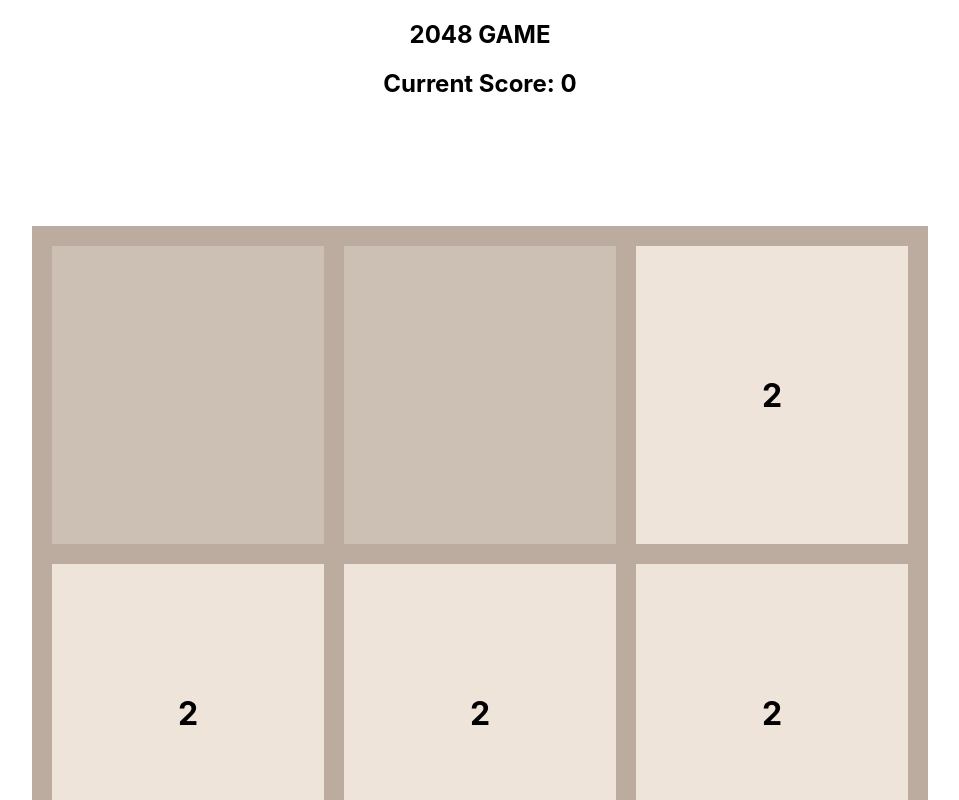
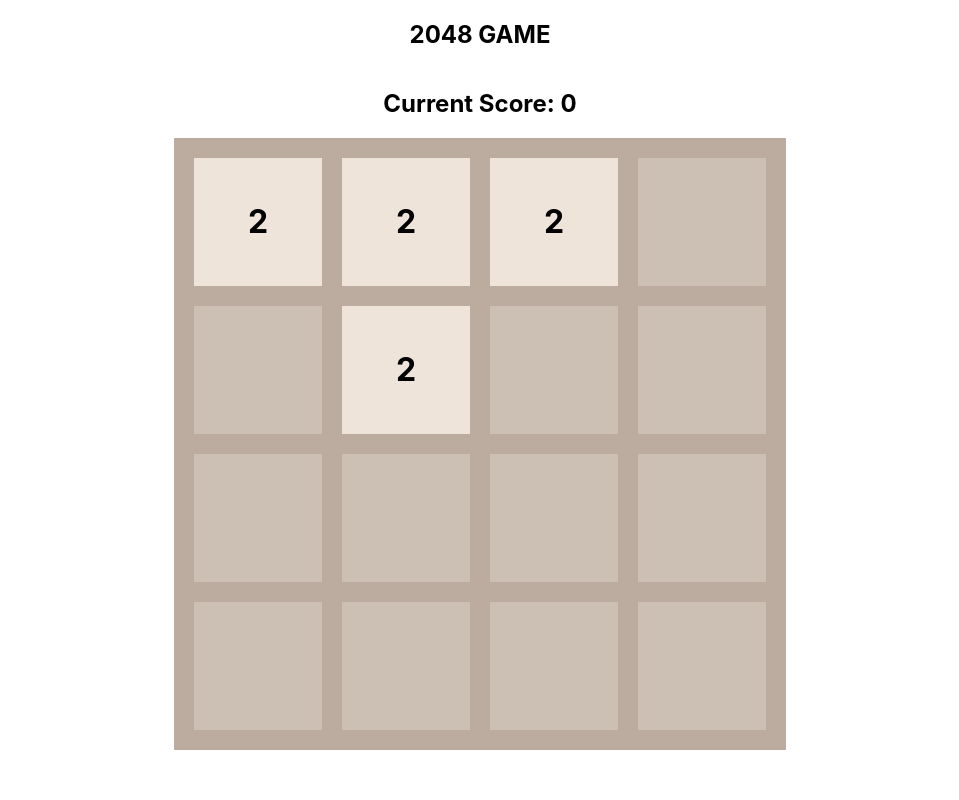
Before and after one commit to JubaF/2048game, a React (Create React App) app: page / in a window 1280 px wide. Shown: the top 800 px of the page, without its empty margins (160-1119 px from the left). Built offline with nearby package versions, Linux system fonts and the light colour scheme.

Commit message:
issue up and down solved

```diff
--- a/src/App.js
+++ b/src/App.js
@@ -1,6 +1,5 @@
 import './App.css';
 import Grid from "./components/Grid/grid";
-
 
 
 function App() {
@@ -8,9 +7,16 @@ function App() {
 
     return (
         <div className="App">
-            <div>
+            <div style={{
+                display: 'flex',
+                justifyContent: "center",
+                alignItems: "center",
+                flexDirection: "column",
+                width: '100%',
+
+            }}>
                 <h2>2048 GAME</h2>
-                <Grid size={3}/>
+                <Grid size={4}/>
             </div>
 
         </div>
--- a/src/components/Grid/grid.jsx
+++ b/src/components/Grid/grid.jsx
@@ -24,8 +24,12 @@ function Grid(props) {
     // Total Tile to use
     if (!isInitialized) {
         let tempList = [...tileList];
-        for (let i = 0; i < 9; i++) {
-            let rdNumber = Math.floor((Math.random() * 100) + 1) % 2 === 0 ? 0 : 2;
+        let totalNumberHigherZero = 0;
+        for (let i = 0; i < size * size; i++) {
+            let rdNumber = totalNumberHigherZero === size ? 0 : Math.floor((Math.random() * 100) + 1) % 2 === 0 ? 0 : 2;
+            if (rdNumber !== 0) {
+                totalNumberHigherZero += 1;
+            }
             tempList.push({value: rdNumber})
         }
         setTileList(tempList);
@@ -53,7 +57,7 @@ function Grid(props) {
         };
     }, []);
 
-    const sizeTile = windowSize.innerWidth * 0.7 / size;
+    const sizeTile = windowSize.innerWidth * 0.4 / size;
     const borderGap = '20px';
 
     //Get and Set Game Score
@@ -61,13 +65,12 @@ function Grid(props) {
     const [score, setScore] = useState(0);
     const [gameState, setGameState] = useState('on');
 
-    const updateScore = (newPoints) => {
-        console.log("This is the newPoints :" + newPoints);
-        let newScore = score;
-        newScore += newPoints;
-        setScore(newScore);
-
-    };
+    // const updateScore = (newPoints) => {
+    //     console.log("This is the newPoints :" + newPoints);
+    //     let newScore = score + newPoints;
+    //     setScore(newScore);
+    //
+    // };
 
     //Update Grid
 
@@ -166,6 +169,7 @@ function Grid(props) {
     const updateGrid = async (key) => {
         let tempList = [...tileList];
         let newPoints = 0;
+
         if (key === 'down') {
             for (let i = tileList.length - 1; i >= 0; i--) {
                 // console.log(i);
@@ -176,15 +180,24 @@ function Grid(props) {
                             let tempTile = tileList[i - (size * j)];
                             console.log(tempTile);
                             //Check if tile is empty
-                            if (tempList[i].value === 0 && tempTile.value > 0) {
+                            let canSwap = true;
+                            for (let k = i - size; k > (i - (j * size)); k = k - size) {
+                                console.log('this is k: ' + k);
+                                if (tempList[k].value > 0) {
+                                    console.log('false');
+                                    canSwap = false;
+                                    break;
+                                }
+                            }
+                            if (tempList[i].value === 0 && tempTile.value > 0 && canSwap) {
                                 tempList[i].value += tempTile.value;
                                 tempTile.value = 0;
                                 //Increase Score ...
                             }
                             // Check if it's same value + has not been swapped already
-                            else if (tempList[i].value === tempTile.value && !didTileIncrease) {
+                            else if (tempList[i].value === tempTile.value && !didTileIncrease && canSwap) {
                                 tempList[i].value += tempTile.value;
-                                newPoints += tempTile.value;
+                                newPoints = newPoints + tempTile.value;
                                 tempTile.value = 0;
                                 didTileIncrease = true;
 
@@ -203,15 +216,24 @@ function Grid(props) {
                             let tempTile = tileList[i + (size * j)];
                             console.log(tempTile);
                             //Check if tile is empty
-                            if (tempList[i].value === 0 && tempTile.value > 0) {
+                            let canSwap = true;
+                            for (let k = i + size; k < (i + (j * size)); k = k + size) {
+                                console.log('this is k: ' + k);
+                                if (tempList[k].value > 0) {
+                                    console.log('false');
+                                    canSwap = false;
+                                    break;
+                                }
+                            }
+                            if (tempList[i].value === 0 && tempTile.value > 0 && canSwap) {
                                 tempList[i].value += tempTile.value;
                                 tempTile.value = 0;
                                 //Increase Score ...
                             }
                             // Check if it's same value + has not been swapped already
-                            else if (tempList[i].value === tempTile.value && !didTileIncrease) {
+                            else if (tempList[i].value === tempTile.value && !didTileIncrease && canSwap) {
                                 tempList[i].value += tempTile.value;
-                                newPoints += tempTile.value;
+                                newPoints = newPoints + tempTile.value;
                                 tempTile.value = 0;
                                 didTileIncrease = true;
 
@@ -239,7 +261,7 @@ function Grid(props) {
                             // Check if it's same value + has not been swapped already
                             else if (tempList[i].value === tempTile.value && !didTileIncrease) {
                                 tempList[i].value += tempTile.value;
-                                newPoints += tempTile.value;
+                                newPoints = newPoints + tempTile.value;
                                 tempTile.value = 0;
                                 didTileIncrease = true;
 
@@ -275,7 +297,7 @@ function Grid(props) {
                             // Check if it's same value + has not been swapped already
                             else if (tempList[i].value === tempTile.value && !didTileIncrease) {
                                 tempList[i].value += tempTile.value;
-                                newPoints += tempTile.value;
+                                newPoints = newPoints + tempTile.value;
                                 tempList[i - j].value = 0;
                                 didTileIncrease = true;
 
@@ -290,7 +312,8 @@ function Grid(props) {
         tempList = addTile(tempList);
         // console.log(tempList);
         // await delay(5000);
-        updateScore(newPoints);
+        console.log(score);
+        setScore(score + newPoints);
         setTileList(tempList);
     };
 
@@ -319,7 +342,7 @@ function Grid(props) {
         <div
             style={{
                 display: 'grid',
-                margin: "10% 15%",
+                // margin: "30% 30%",
                 backgroundColor: '#BBAC9F',
                 gridTemplateColumns: totalColumns,
                 gridTemplateRows: totalColumns,
--- a/src/components/Tile/tile.jsx
+++ b/src/components/Tile/tile.jsx
@@ -20,14 +20,15 @@ function Tile(props) {
     let textColor = props.value < 8 ? "766E65" : "white";
 
     const size = props.size + "px";
-    console.log("Tile size: " + size)
+    // console.log("Tile size: " + size)
     return <div
         style={{
             display: "flex",
             alignItems: "center",
             justifyContent: "center",
             background: backgroundColor,
-            height: size
+            height: size,
+            width: size
         }}>
         <h1>{props.value === 0 ? null : props.value}</h1></div>
 };
```
